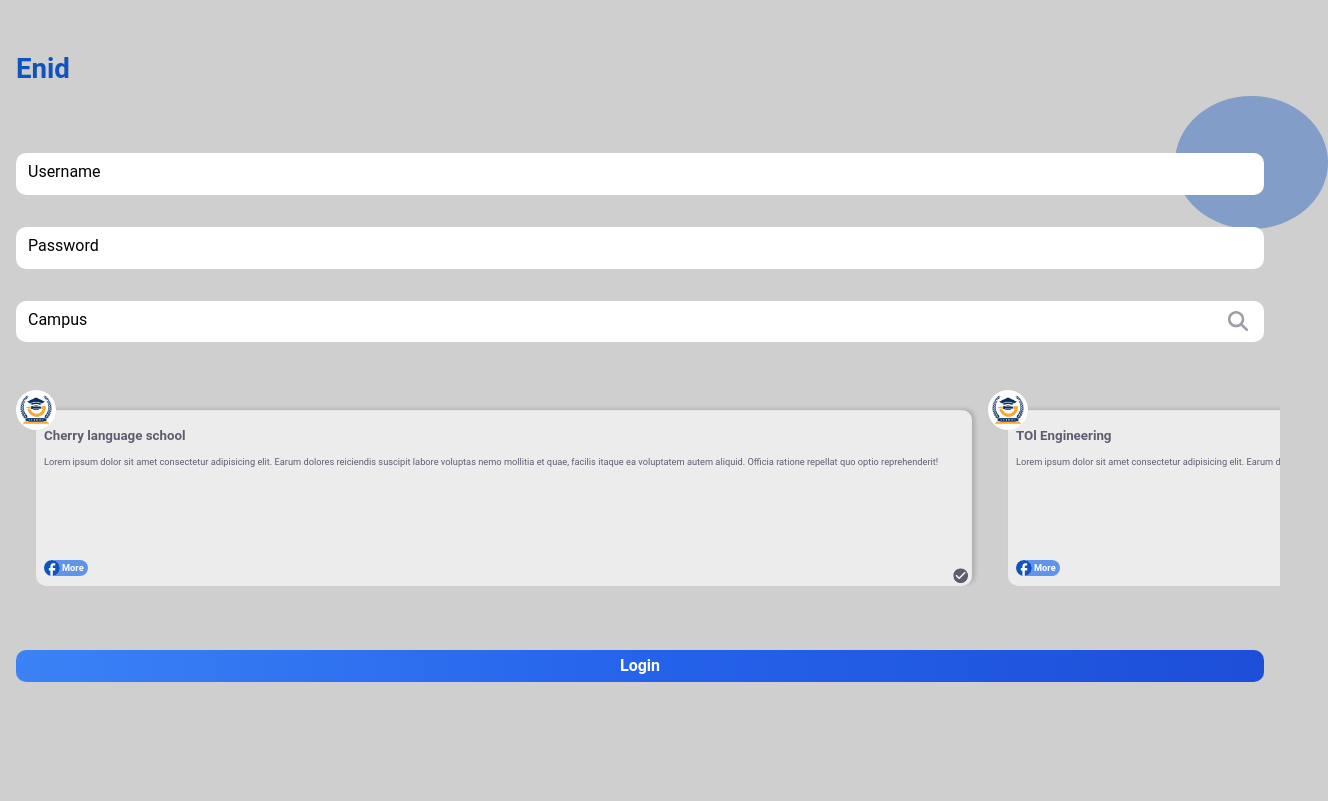
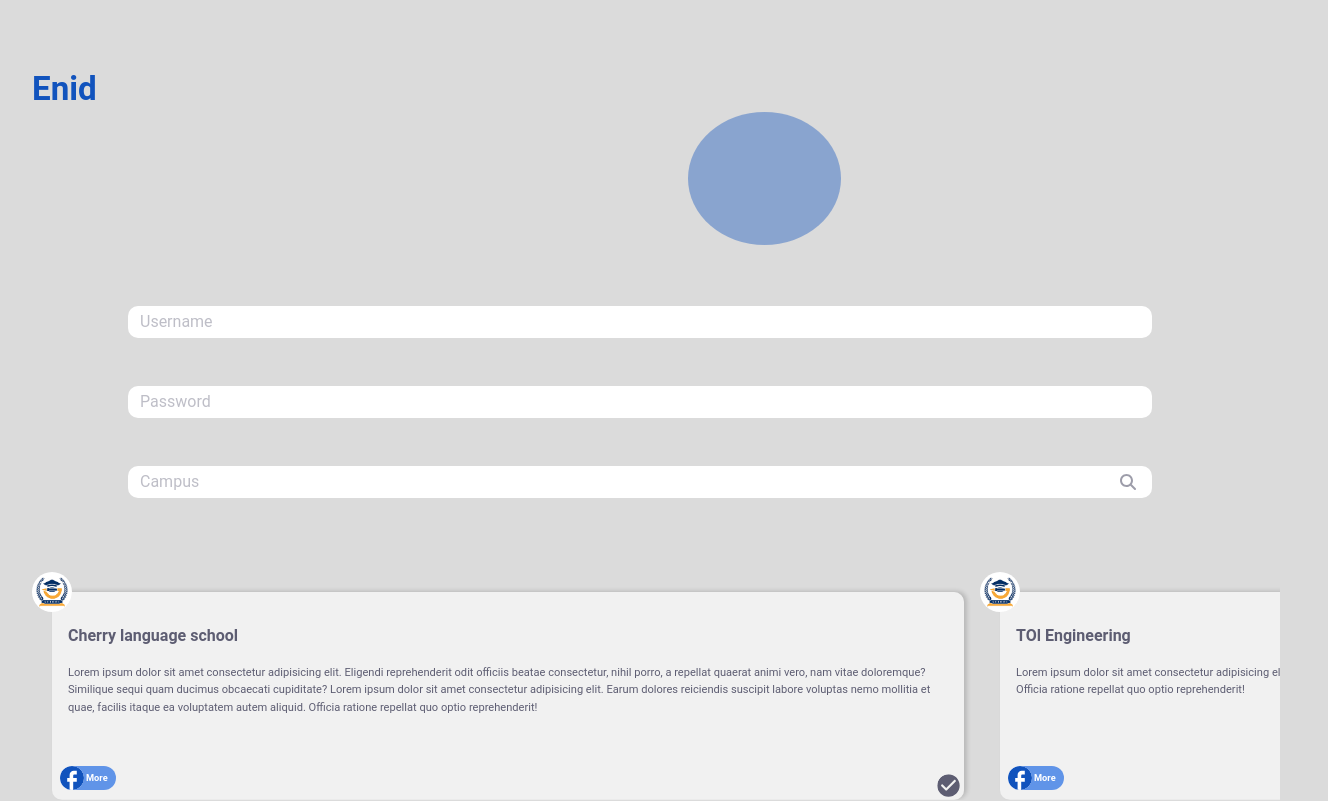
Before and after one commit to TinTun123/Enid-wireframe, a Vue app: page / in a window 1280 px wide. Shown: the top 801 px of the page, 1328 px wide, since content can reach past the window. Built offline with nearby package versions, Linux system fonts and the light colour scheme; what tw-elements would draw is missing.

Commit message:
forth commit

```diff
--- a/index.html
+++ b/index.html
@@ -6,7 +6,7 @@
     <meta name="viewport" content="width=device-width, initial-scale=1.0">
     <title>Vite App</title>
   </head>
-  <body class="bg-background opacity-83">
+  <body class="bg-background/75">
     <div id="app"></div>
     <script type="module" src="/src/main.js"></script>
   </body>
--- a/src/App.vue
+++ b/src/App.vue
@@ -1,24 +1,25 @@
 <template>
-  <div class="relative">
-    <div class="absolute top-[3rem] right-[-3rem] w-[153px] h-[133px]">
+  <div class="relative overflow-x-clip">
+    <div class="absolute top-[3rem] right-[-3rem] w-[9.5625rem] h-[8.3125rem] tablet:w-2/4   tablet:h-[18.125rem]">
       <svg width="100%" height="100%" fill="none" xmlns="http://www.w3.org/2000/svg">
         <ellipse cx="76.5" cy="66.5" rx="76.5" ry="66.5" fill="#1153BD" fill-opacity="0.4"/>
       </svg>
     </div>
-    <h1 id="logo" class="mx-4 text-minor-xlg mt-12 mb-16 text-primary font-bold">
+    <h1 id="logo"
+    class="mx-4 text-minor-xlg mt-12 mb-16 text-primary font-bold
+          tablet:mx-8 tablet:text-minor-xxlg tablet:mt-[4rem] tablet:mb-[12rem]">
       Enid
     </h1>
 
-    <div class="form mx-4">
+    <div class="form mx-4
+                tablet:mx-[8rem]">
       <form>
-        <div class="username relative">
+        <div class="username relative h-8">
           <input type="text" name="username" id="username"
           class="
           peer
           block
           border-0
-          px-3
-          py-[0.32rem]
           leading-[1.6]
           outline-none
           transition-all
@@ -30,11 +31,10 @@
           motion-reduce:transition-none
           rounded-[10px]
           w-full
+          h-full
           border-white
           text-base
-          pt-2
-          pb-2
-          pl-4">
+          ">
 
           <label
             for="exampleFormControlInput1"
@@ -43,16 +43,15 @@
             absolute
             left-3
             top-0
-            mb-0
             origin-[0_0]
             truncate
-            pt-[0.37rem]
-            leading-[1.6]
+            text-school-name/40
+            leading-8
             transition-all
             duration-200
             ease-out
             peer-focus:-translate-y-[1.5rem]
-            peer-focus:scale-[0.9]
+            peer-focus:scale-[0.7]
             peer-focus:text-primary
             peer-focus:font-semibold
             peer-focus:pt-0
@@ -66,14 +65,12 @@
           </label>
         </div>
 
-        <div class="password mt-8 relative">
-          <input type="text" name="pawword" id="password"
+        <div class="password mt-8 tablet:mt-12 h-8 relative">
+          <input type="password" name="password" id="password"
           class="
           peer
           block
           border-0
-          px-3
-          py-[0.32rem]
           leading-[1.6]
           outline-none
           transition-all
@@ -85,11 +82,10 @@
           motion-reduce:transition-none
           rounded-[10px]
           w-full
+          h-full
           border-white
           text-base
-          pt-2
-          pb-2
-          pl-4">
+          ">
 
           <label
             for="exampleFormControlInput1"
@@ -98,17 +94,15 @@
             absolute
             left-3
             top-0
-            mb-0
-            max-w-[90%]
             origin-[0_0]
             truncate
-            pt-[0.37rem]
-            leading-[1.6]
+            text-school-name/40
+            leading-8
             transition-all
             duration-200
             ease-out
             peer-focus:-translate-y-[1.5rem]
-            peer-focus:scale-[0.9]
+            peer-focus:scale-[0.7]
             peer-focus:text-primary
             peer-focus:font-semibold
             peer-focus:pt-0
@@ -118,19 +112,16 @@
             motion-reduce:transition-none
             dark:text-school-name/50
             dark:peer-focus:text-primary"
-            >
-            Password
+            >Password
           </label>
         </div>
 
-        <div class="campus relative mt-8">
+        <div class="campus relative h-8 mt-8 tablet:mt-12">
           <input type="text" name="campus" id="campus"
           class="
           peer
           block
           border-0
-          px-3
-          py-[0.32rem]
           leading-[1.6]
           outline-none
           transition-all
@@ -138,16 +129,14 @@
           ease-linear
           focus:placeholder:opacity-100
           peer-focus:text-primary
-          peer-focus:font-semibold
           data-[te-input-state-active]:placeholder:opacity-100
           motion-reduce:transition-none
           rounded-[10px]
           w-full
+          h-full
           border-white
           text-base
-          pt-2
-          pb-2
-          pl-4">
+          ">
 
           <label
             for="exampleFormControlInput1"
@@ -156,17 +145,15 @@
             absolute
             left-3
             top-0
-            mb-0
-            max-w-[90%]
             origin-[0_0]
             truncate
-            pt-[0.37rem]
-            leading-[1.6]
+            text-school-name/40
+            leading-8
             transition-all
             duration-200
             ease-out
             peer-focus:-translate-y-[1.5rem]
-            peer-focus:scale-[0.9]
+            peer-focus:scale-[0.7]
             peer-focus:text-primary
             peer-focus:font-semibold
             peer-focus:pt-0
@@ -178,8 +165,8 @@
             dark:peer-focus:text-primary"
             >Campus
           </label>
-          <span class="absolute flex items-center inset-y-0 right-4">
-            <svg fill="#5D5D72" opacity="0.6" xmlns="http://www.w3.org/2000/svg" class="w-5 h-5" viewBox="0 0 512 512"><!--! Font Awesome Pro 6.4.0 by @fontawesome - https://fontawesome.com License - https://fontawesome.com/license (Commercial License) Copyright 2023 Fonticons, Inc. --><path d="M416 208c0 45.9-14.9 88.3-40 122.7L502.6 457.4c12.5 12.5 12.5 32.8 0 45.3s-32.8 12.5-45.3 0L330.7 376c-34.4 25.2-76.8 40-122.7 40C93.1 416 0 322.9 0 208S93.1 0 208 0S416 93.1 416 208zM208 352a144 144 0 1 0 0-288 144 144 0 1 0 0 288z"/></svg>
+          <span class="absolute flex items-center inset-y-0 right-4 h-full leading-8">
+            <svg fill="#5D5D72" opacity="0.6" xmlns="http://www.w3.org/2000/svg" class="w-4 h-4" viewBox="0 0 512 512"><!--! Font Awesome Pro 6.4.0 by @fontawesome - https://fontawesome.com License - https://fontawesome.com/license (Commercial License) Copyright 2023 Fonticons, Inc. --><path d="M416 208c0 45.9-14.9 88.3-40 122.7L502.6 457.4c12.5 12.5 12.5 32.8 0 45.3s-32.8 12.5-45.3 0L330.7 376c-34.4 25.2-76.8 40-122.7 40C93.1 416 0 322.9 0 208S93.1 0 208 0S416 93.1 416 208zM208 352a144 144 0 1 0 0-288 144 144 0 1 0 0 288z"/></svg>
           </span>
         </div>
       </form>
@@ -189,12 +176,16 @@
     mt-12
     pr-4
     pl-4
+    tablet:pl-8
+    tablet:pr-8
     flex
     flex-nowrap
     gap-4
     overflow-x-scroll
     scrolling-touch
     pt-[1.25rem]
+    tablet:pt-[1.875rem]
+    tablet:mt-16
     "
     id="school-container">
       <!-- <SchoolComponent v-for="school in model" :key="school.id" :school="school"></SchoolComponent> -->
@@ -204,7 +195,8 @@
     <div class="
     login-btn
     mx-4
-    mt-[4rem]">
+    mt-[2rem]
+    tablet:mt-[7rem]">
     <button class="
     text-white
     font-bold
--- a/src/components/SchoolComponent.vue
+++ b/src/components/SchoolComponent.vue
@@ -3,7 +3,8 @@
     <div
     @click="picked_school"
       class="
-      min-h-[176px]
+      min-h-[11rem]
+      tablet:min-h-[13rem]
       relative
       ml-5
       flex-none
@@ -19,23 +20,32 @@
         h-full
         relative
         pt-4
-        pl-2
+        px-2
         rounded-b-[10px]
         rounded-tr-[10px]
+        tablet:pt-8
+        tablet:pl-4
       bg-white/60
       ">
+
           <div class="text-block">
-              <h1 class="text-minor-sm text-school-name font-semibold">
+              <h1 class="text-minor-sm text-school-name font-semibold tablet:text-base tablet:font-semibold">
               {{ school.name }}
               </h1>
               <p class="
               text-minor-xxsm
               line-clamp-6
+              tablet:line-clamp-5
               leading-[0.86875rem]
+
               text-school-name
               font-[0.6]
               mr-[0.5rem]
-              mt-[0.51875rem]">
+              mt-[0.51875rem]
+              tablet:text-minor-xsm
+              tablet:leading-[1.0875rem]
+              tablet:mt-4
+              tablet:mr-4">
               {{ school.description }}
             </p>
           </div>
@@ -50,33 +60,35 @@
           space-x-0.5
           bg-[#6094E8]
           left-2
-          rounded-[16px]">
-
-          <svg width="16" height="16" viewBox="0 0 16 16" fill="none" xmlns="http://www.w3.org/2000/svg">
+          rounded-[16px]
+          w-auto
+          h-4
+          pr-2
+          tablet:h-6">
+            <svg width="100%" height="100%" viewBox="0 0 16 16" fill="none" xmlns="http://www.w3.org/2000/svg">
             <g clip-path="url(#clip0_142_5)">
-            <rect width="16" height="16" rx="8" fill="white"/>
+            <rect width="100%" height="100%" rx="8" fill="white"/>
             <path fill="#1153BD" d="M16 8.02005C16 3.59298 12.416 0 8 0C3.584 0 0 3.59298 0 8.02005C0 11.9018 2.752 15.1338 6.4 15.8797V10.4261H4.8V8.02005H6.4V6.01504C6.4 4.46717 7.656 3.20802 9.2 3.20802H11.2V5.61403H9.6C9.16 5.61403 8.8 5.97494 8.8 6.41604V8.02005H11.2V10.4261H8.8V16C12.84 15.599 16 12.1825 16 8.02005Z"/>
             </g>
             <defs>
             <clipPath id="clip0_142_5">
-            <rect width="16" height="16" rx="8" fill="white"/>
+            <rect width="100%" height="100%" rx="8" fill="white"/>
             </clipPath>
             </defs>
           </svg>
-
-            <span class="text-minor-xxsm text-white pr-1 font-semibold">
+            <span class="text-minor-xxsm text-white tablet:h-full tablet:leading-6 font-semibold">
               More
             </span>
           </a>
           <!-- fill="#5D5D72" school-color -->
-          <span class="absolute bottom-[0.125rem] flex items-center right-[0.1975rem] w-4 h-4">
-            <svg width="18" height="18" viewBox="0 0 18 18" fill="none" xmlns="http://www.w3.org/2000/svg">
+          <span class="absolute bottom-[0.125rem] flex items-center right-[0.1975rem] w-4 h-4 tablet:w-6 tablet:h-6">
+            <svg width="100%" height="100%" viewBox="0 0 18 18" fill="none" xmlns="http://www.w3.org/2000/svg">
               <g clip-path="url(#clip0_120_7)">
                 <path :fill="school.choose ? '#1153BD' : '#5D5D72'" d="M8.60523 0.159912C3.9676 0.159912 0.203735 3.9454 0.203735 8.60965C0.203735 13.2739 3.9676 17.0594 8.60523 17.0594C13.2429 17.0594 17.0067 13.2739 17.0067 8.60965C17.0067 3.9454 13.2429 0.159912 8.60523 0.159912ZM6.32842 12.2346L3.31229 9.20113C3.2345 9.12291 3.1728 9.03003 3.13071 8.92782C3.08861 8.82561 3.06695 8.71606 3.06695 8.60543C3.06695 8.4948 3.08861 8.38525 3.13071 8.28303C3.1728 8.18082 3.2345 8.08795 3.31229 8.00972C3.39007 7.93149 3.48241 7.86944 3.58404 7.8271C3.68567 7.78476 3.79459 7.76297 3.90459 7.76297C4.01459 7.76297 4.12352 7.78476 4.22515 7.8271C4.32677 7.86944 4.41912 7.93149 4.4969 8.00972L6.92493 10.4432L12.7052 4.62983C12.8622 4.47183 13.0753 4.38308 13.2975 4.38308C13.5196 4.38308 13.7327 4.47183 13.8898 4.62983C14.0469 4.78782 14.1351 5.0021 14.1351 5.22553C14.1351 5.44897 14.0469 5.66325 13.8898 5.82124L7.51303 12.2346C7.43531 12.3129 7.34299 12.3751 7.24135 12.4175C7.13971 12.4599 7.03076 12.4817 6.92073 12.4817C6.8107 12.4817 6.70174 12.4599 6.60011 12.4175C6.49847 12.3751 6.40615 12.3129 6.32842 12.2346Z"/>
               </g>
               <defs>
                 <clipPath id="clip0_120_7">
-                <rect x="0.203735" y="0.159912" width="16.803" height="16.8995" rx="8.40149" fill="white"/>
+                <rect x="0.203735" y="0.159912" width="100%" height="100%" rx="8.40149" fill="white"/>
                 </clipPath>
               </defs>
             </svg>
--- a/src/store/store.js
+++ b/src/store/store.js
@@ -6,7 +6,7 @@ const store = createStore({
             {
                 id : 1,
                 name : 'Cherry language school',
-                description : "Lorem ipsum dolor sit amet consectetur adipisicing elit. Earum dolores reiciendis suscipit labore voluptas nemo mollitia et quae, facilis itaque ea voluptatem autem aliquid. Officia ratione repellat quo optio reprehenderit!",
+                description : "Lorem ipsum dolor sit amet consectetur adipisicing elit. Eligendi reprehenderit odit officiis beatae consectetur, nihil porro, a repellat quaerat animi vero, nam vitae doloremque? Similique sequi quam ducimus obcaecati cupiditate? Lorem ipsum dolor sit amet consectetur adipisicing elit. Earum dolores reiciendis suscipit labore voluptas nemo mollitia et quae, facilis itaque ea voluptatem autem aliquid. Officia ratione repellat quo optio reprehenderit!",
                 choose : false
             },
             {
--- a/tailwind.config.js
+++ b/tailwind.config.js
@@ -25,7 +25,9 @@ module.exports = {
       'minor-lg' : '1.44rem',
       'major-lg' : '1.563rem',
       'minor-xlg' : '1.728rem',
-      'major-xlg' : '1.953rem'
+      'major-xlg' : '1.953rem',
+      'minor-xxlg' : '2.074rem',
+      'major-xxlg' : '2.441rem'
     },
     extend: {
       colors : {
```
